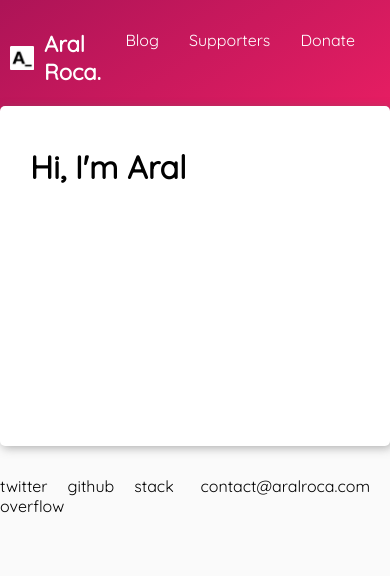
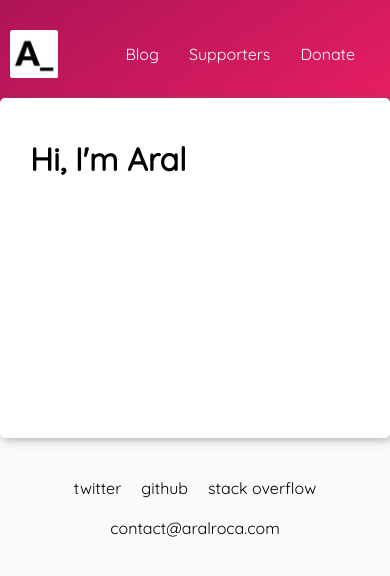
Before and after one commit to aralroca/aralroca.com, a Next.js app: page / in a window 390 px wide. Shown: the top 576 px of the page. Built offline with nearby package versions, Linux system fonts and the light colour scheme.

Commit message:
Fix mobile styles (#12)

```diff
--- a/pages/_app.js
+++ b/pages/_app.js
@@ -16,8 +16,8 @@ export default function Layout({ Component, pageProps }) {
       <header>
         <Link href="/">
           <a title="Go to homepage" className="logo">
-            <img src="/images/logo.png" width={24} />
-            Aral Roca.
+            <img src="/images/logo.png" width={48} />
+            <span>Aral Roca.</span>
           </a>
         </Link>
         <nav>
@@ -37,7 +37,6 @@ export default function Layout({ Component, pageProps }) {
         <Component {...pageProps} />
       </main>
       <footer>
-        <div>
           <a
             href="https://twitter.com/aralroca"
             target="_blank"
@@ -59,7 +58,6 @@ export default function Layout({ Component, pageProps }) {
           >
             stack overflow
           </a>
-        </div>
         <a title="Contact me" href="mailto:contact@aralroca.com">
           contact@aralroca.com
         </a>
--- a/pages/blog/[slug].js
+++ b/pages/blog/[slug].js
@@ -15,7 +15,7 @@ export default function Post({ date, __html, data, timeToRead }) {
       </Head>
       <h1>{data.title}</h1>
       <p className="post-info">{`${date} • ${timeToRead.text}`}</p>
-      <div dangerouslySetInnerHTML={{ __html }} />
+      <div className="post" dangerouslySetInnerHTML={{ __html }} />
     </>
   )
 }
--- a/styles/main.css
+++ b/styles/main.css
@@ -47,18 +47,22 @@ footer {
 }
 
 footer {
-  justify-content: space-between;
+  flex-wrap: wrap;
+  align-items: center;
+  justify-content: center;
 }
 
 header nav {
   margin: 0 20px 0 auto;
+  display: flex;
+  align-items: center;
 }
 
 header nav a {
   text-decoration: none;
   transition-duration: 0.3s;
   margin: 0 5px;
-  padding: 10px;
+  padding: 14px 10px;
   border-radius: 5px;
 }
 
@@ -83,7 +87,7 @@ header nav a {
 
 footer a {
   color: black;
-  margin-right: 20px;
+  margin: 10px;
 }
 
 footer a:hover {
@@ -129,3 +133,14 @@ footer {
 .post-list-item a {
   text-decoration: none;
 }
+
+.post, .post pre {
+  white-space: pre-wrap;
+  word-break: break-all;
+}
+
+@media (max-width: 481px) {
+  .logo span {
+    display: none;
+  }
+}
```
Also changed, not shown: posts/dont-control-everything-react-forms.md (+0 -2 lines), posts/exploring-htmlportalelement-with-react.md (+0 -1 lines).
